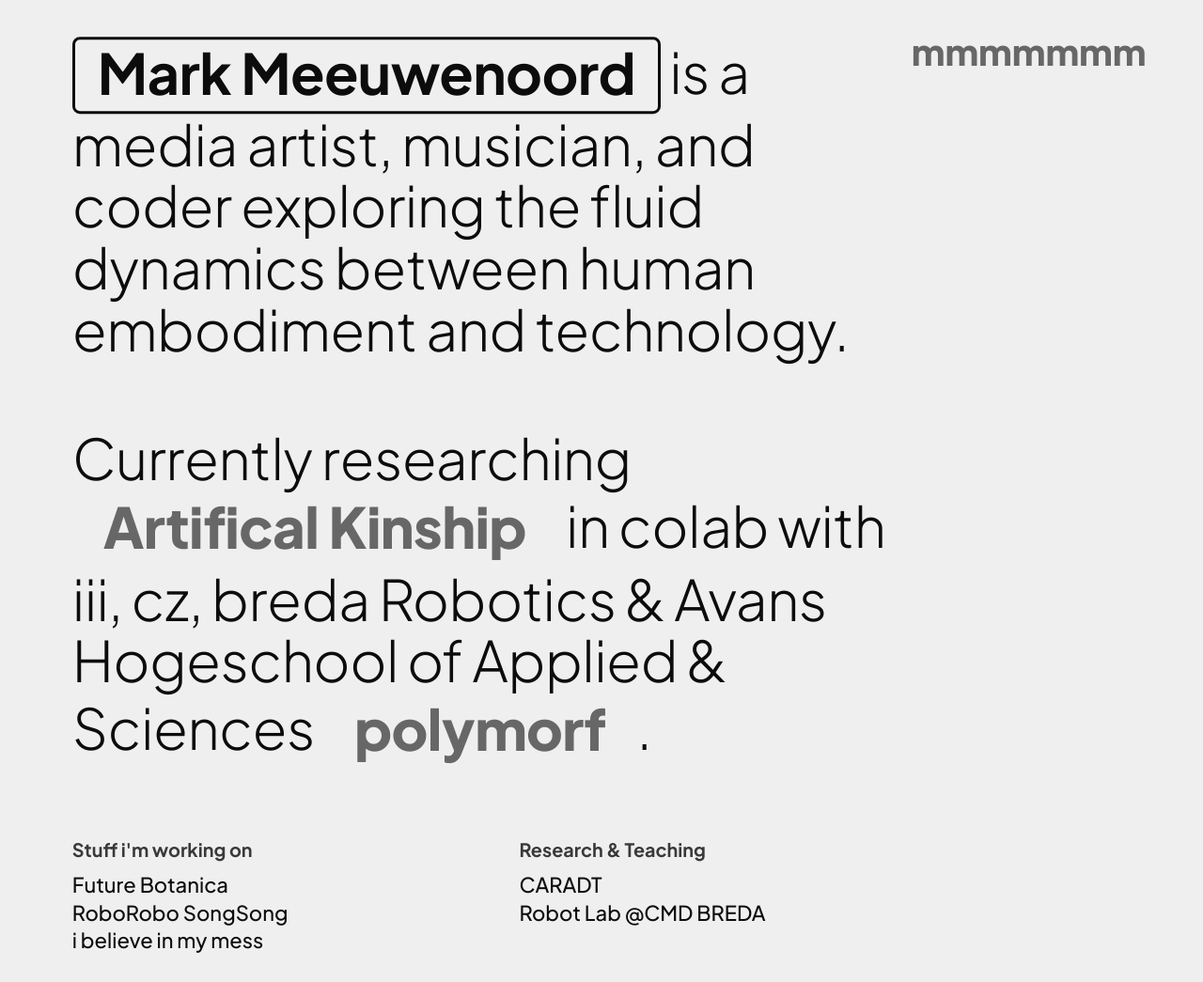
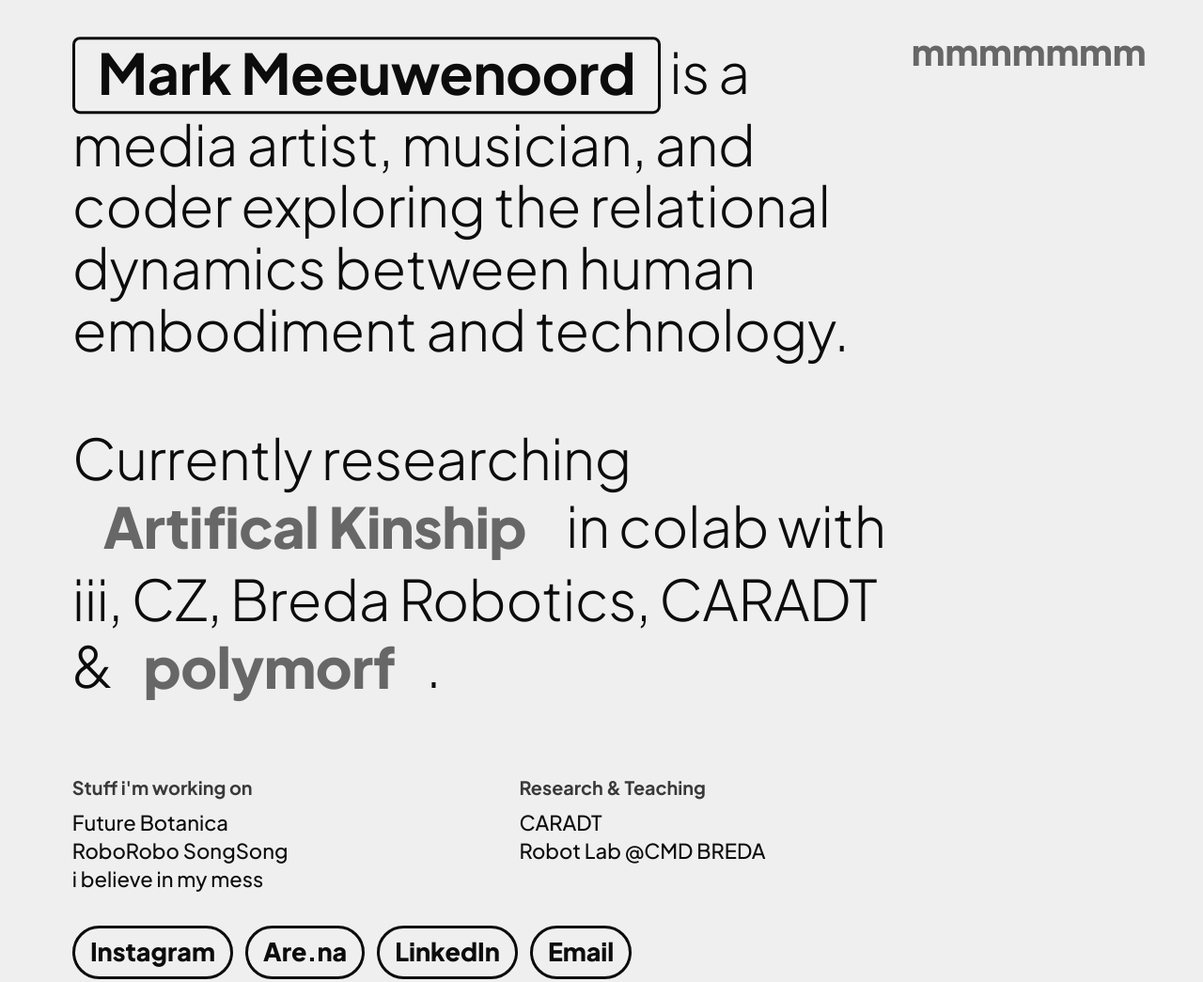
Before and after one commit to dinggoo/website-test, a plain HTML site: page index.html in a window 1280 px wide. Shown: the top 1045 px of the page at 94% size. Drawn offline with Linux system fonts and the light colour scheme.

Commit message:
Update index.html

```diff
--- a/index.html
+++ b/index.html
@@ -218,7 +218,7 @@
     <div class="page" id="page">
       <p>
         <span class="tag" data-id="name"><b>Mark Meeuwenoord</b></span>
-        is a media artist, musician, and coder exploring the fluid dynamics
+        is a media artist, musician, and coder exploring the relational dynamics
         between human embodiment and technology.
       </p>
 
@@ -228,9 +228,10 @@
           <b>Artifical Kinship</b>
           <span class="port output" aria-hidden="true"></span>
         </span>
-        in colab with iii, cz, breda Robotics & Avans Hogeschool of Applied &
-        Sciences
-        <span class="pill" data-id="polymorf">
+        in colab with iii, CZ, Breda Robotics, CARADT &<span
+          class="pill"
+          data-id="polymorf"
+        >
           <span class="port input" aria-hidden="true"></span>
           <b>polymorf</b> </span
         >.
```
